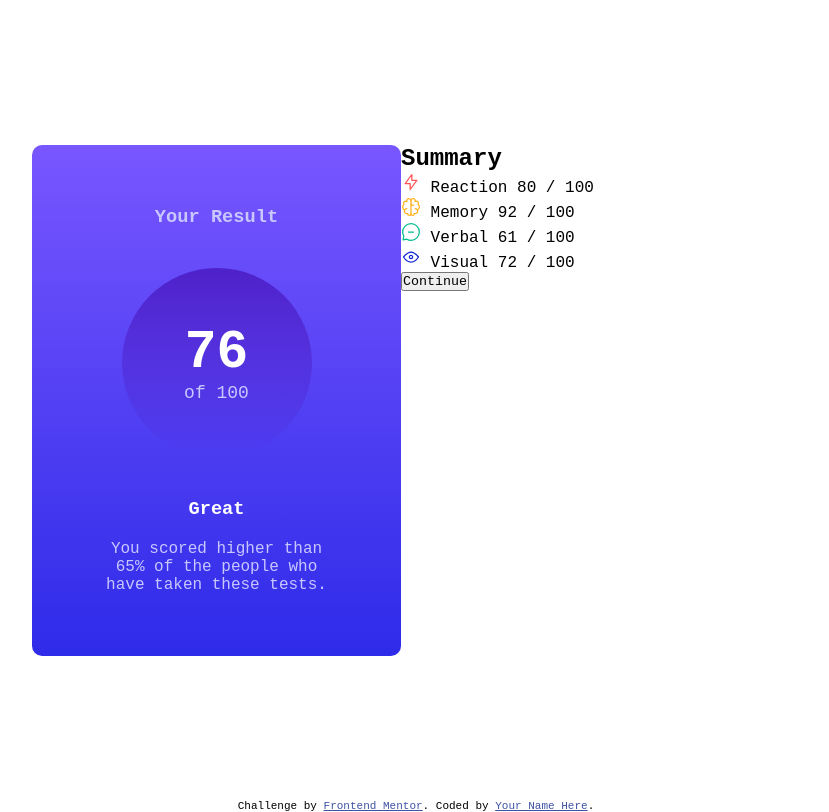
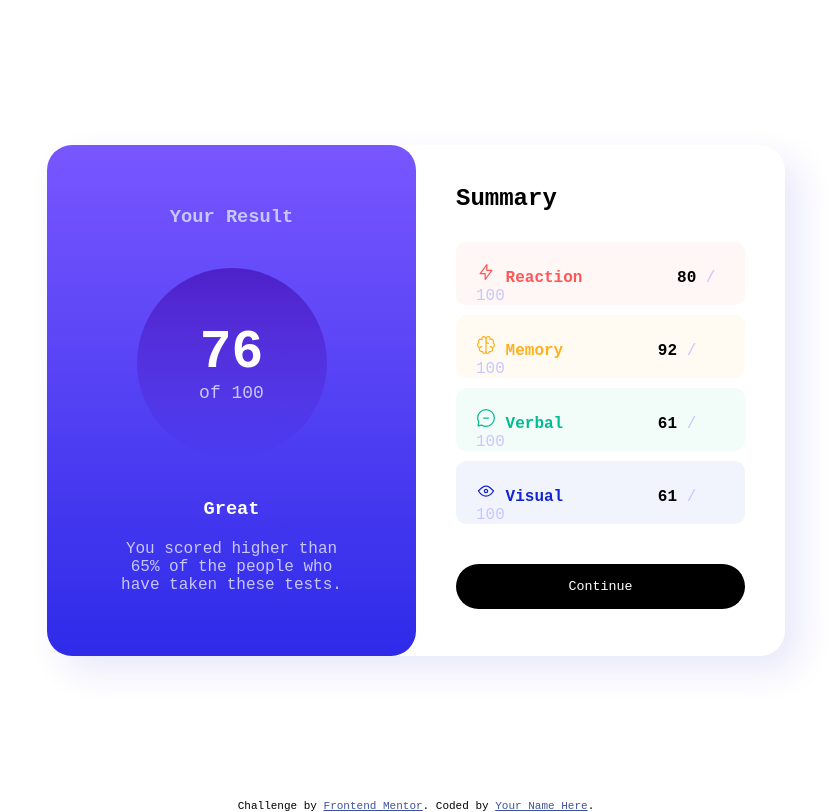
Before and after one commit to Histman726/results-summary-component, a plain HTML site: page index.html in a window 1280 px wide. Shown: the whole page, without its empty margins (224-1053 px from the left). Drawn offline with Linux system fonts and the light colour scheme.

Commit message:
Dia 2 - pestaña de resumen

```diff
--- a/index.html
+++ b/index.html
@@ -29,22 +29,22 @@
       <div class="red">
         <img src="assets/images/icon-reaction.svg" alt="">
         <span class="category">Reaction</span>
-        <span class="cantidad">80 / 100</span>
+        <span class="cantidad"><strong>80</strong> / 100</span>
       </div>
       <div class="yellow">
         <img src="assets/images/icon-memory.svg" alt="">
         <span class="category">Memory</span>
-        <span class="cantidad">92 / 100</span>
+        <span class="cantidad"><strong>92</strong> / 100</span>
       </div>
       <div class="aqua">
         <img src="assets/images/icon-verbal.svg" alt="">
         <span class="category">Verbal</span>
-        <span class="cantidad">61 / 100</span>
+        <span class="cantidad"><strong>61</strong> / 100</span>
       </div>
       <div class="morado">
         <img src="assets/images/icon-visual.svg" alt="">
         <span class="category">Visual</span>
-        <span class="cantidad">72 / 100</span>
+        <span class="cantidad"><strong>61</strong> / 100</span>
       </div>
       <button class="btn">Continue</button>
     </article>
--- a/styles.css
+++ b/styles.css
@@ -2,11 +2,16 @@
   --light-slate-blue: hsl(252, 100%, 67%);
   --light-royal-blue: hsl(241, 81%, 54%);
   --violet-blue: hsla(256, 72%, 46%, 1);
-  --persian-blue: hsla(241, 72%, 46%, 0);
+  --persian-blue: hsla(241, 72%, 46%, 0.025);
 
   --dark-gray-blue: hsl(224, 30%, 27%);
   --light-lavender: hsl(241, 100%, 89%);
   --pale-blue: hsl(221, 100%, 96%);
+
+  --light-red: hsl(0, 100%, 67%);
+  --orange-yellow: hsl(39, 100%, 56%);
+  --green-teal: hsl(166, 100%, 37%);
+  --cobalt-blue: hsl(234, 85%, 45%);
 }
 
 *{
@@ -25,14 +30,16 @@ main{
 }
 
 section{
-  width: 768px;
+  width: 738px;
   height: 511px;
   display: flex;
+  box-shadow: 15px 15px 35px hsla(241, 72%, 46%, 0.1);
+  border-radius: 25px;
 }
 
 .result{
   background: linear-gradient(var(--light-slate-blue), var(--light-royal-blue));
-  border-radius: 10px;
+  border-radius: 25px;
   width: 369px;
   text-align: center;
   display: flex;
@@ -80,6 +87,78 @@ h3{
   color: var(--light-lavender);
 }
 
+.summary{
+  padding: 40px;
+  width: 369px;
+}
+
+.summary h2{
+  margin-bottom: 30px;
+  font-weight: 700;
+}
+
+.red, .yellow, .aqua, .morado{
+  padding: 20px;
+  height: 63px;
+  border-radius: 10px;
+  margin-bottom: 10px;
+}
+
+.red{
+  background-color: hsla(0, 100%, 67%, 0.05);
+}
+
+.category{
+  font-weight: 700;
+  margin-right: 85px;
+}
+
+.red .category{
+  color: var(--light-red);
+}
+
+.yellow {
+  background-color: hsla(39, 100%, 56%, 0.05);
+}
+
+.yellow .category{
+  color: var(--orange-yellow);
+}
+
+.aqua{
+  background-color: hsla(166, 100%, 37%, 0.05);
+}
+
+.aqua .category{
+  color: var(--green-teal);
+}
+
+.morado{
+  background-color: hsla(234, 85%, 45%, 0.05);
+  margin-bottom: 40px;
+}
+
+.morado .category{
+  color: var(--cobalt-blue);
+}
+
+.cantidad{
+  color: var(--light-lavender);
+}
+
+.cantidad strong{
+  color: black;
+}
+
+.btn{
+  width: 100%;
+  background-color: black;
+  outline: none;
+  border: none;
+  color: white;
+  padding: 15px;
+  border-radius: 45px;
+}
 
 .attribution {
   font-size: 11px; text-align: center;
```
